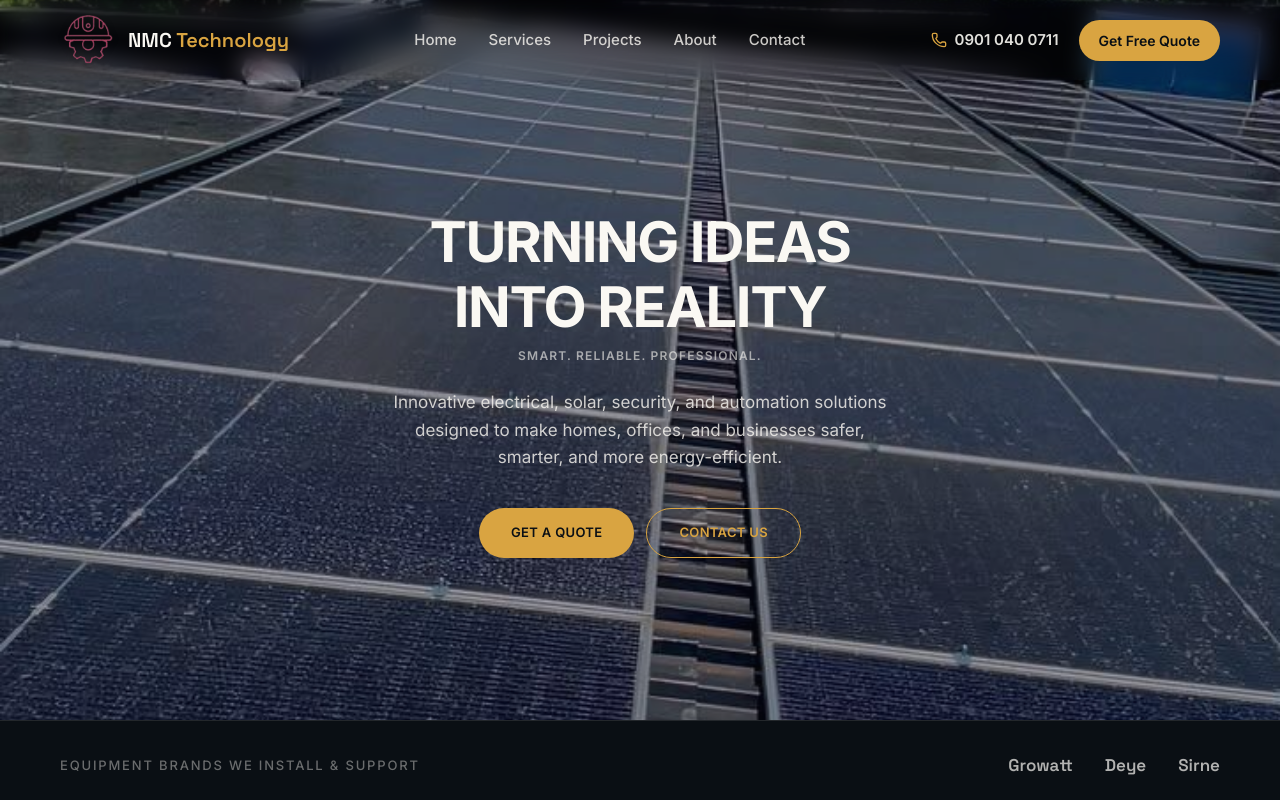
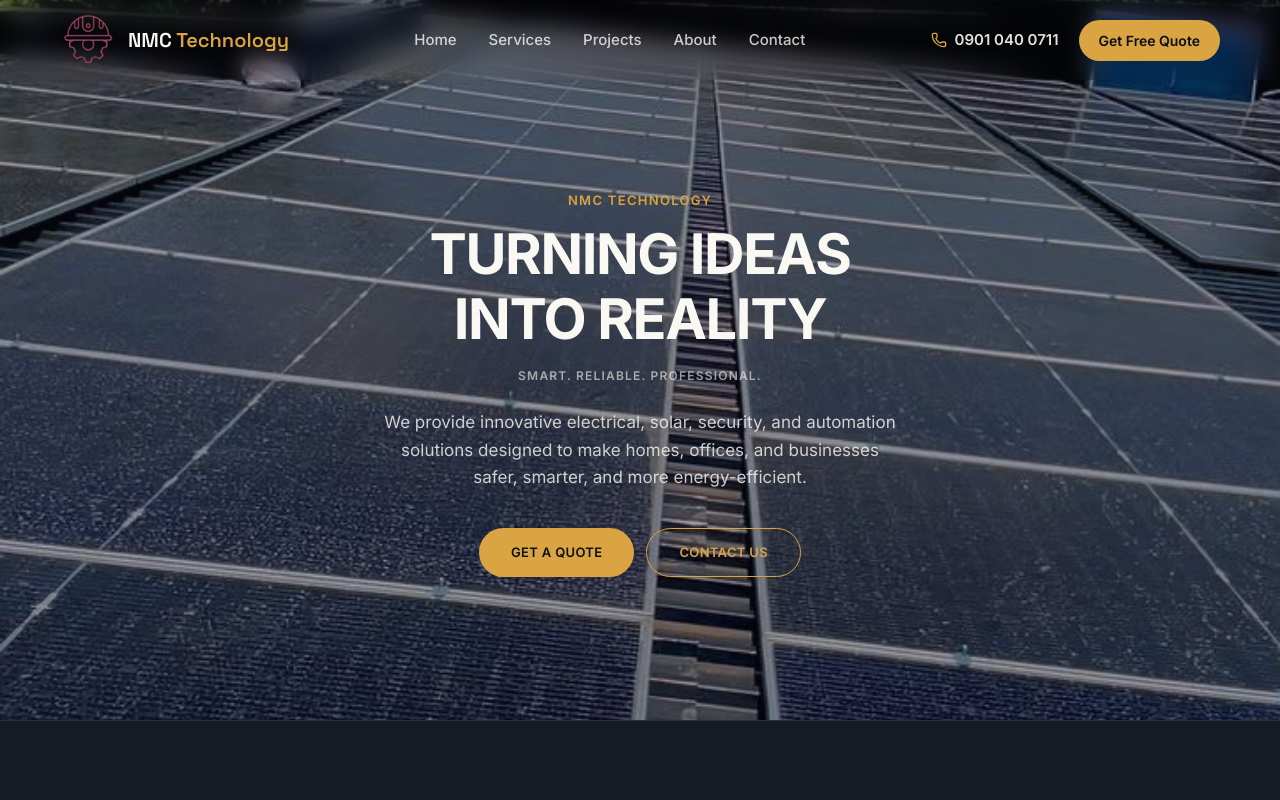
Before and after one commit to jamalcarterme/nmctechnologyltd, a Next.js app: page / in a window 1280 px wide. Shown: the top 800 px of the page. Built offline with nearby package versions, Linux system fonts and the light colour scheme.

Commit message:
Upload files via ZiptoGit

```diff
--- a/src/app/page.tsx
+++ b/src/app/page.tsx
@@ -11,7 +11,6 @@ import Process from "@/components/Process";
 import ServiceCategories from "@/components/ServiceCategories";
 import Services from "@/components/Services";
 import Testimonials from "@/components/Testimonials";
-import TrustBar from "@/components/TrustBar";
 import { homeFaqs, homeInfo } from "@/lib/content";
 
 export default function Home() {
@@ -20,7 +19,6 @@ export default function Home() {
       <Header />
       <main>
         <Hero />
-        <TrustBar />
         <ServiceCategories />
         <Services />
         <Packages />
--- a/src/components/Hero.tsx
+++ b/src/components/Hero.tsx
@@ -96,39 +96,49 @@ export default function Hero() {
       </div>
 
       <Container className="relative flex flex-col items-center text-center">
-        <motion.h1
+        <motion.p
           variants={reveal}
           custom={0}
           initial="hidden"
           animate="show"
-          className="balance max-w-3xl text-[34px] font-bold uppercase leading-[1.15] tracking-tight text-paper sm:text-[44px] lg:text-[56px]"
+          className="text-[13px] font-semibold uppercase tracking-widest text-gold"
+        >
+          NMC Technology
+        </motion.p>
+
+        <motion.h1
+          variants={reveal}
+          custom={1}
+          initial="hidden"
+          animate="show"
+          className="balance max-w-3xl mt-3 text-[34px] font-bold uppercase leading-[1.15] tracking-tight text-paper sm:text-[44px] lg:text-[56px]"
         >
           Turning Ideas Into Reality
         </motion.h1>
 
         <motion.p
           variants={reveal}
-          custom={1}
+          custom={2}
           initial="hidden"
           animate="show"
-          className="mt-2 text-[12px] font-semibold uppercase tracking-widest text-paper/60"
+          className="mt-4 text-[12px] font-semibold uppercase tracking-widest text-paper/60"
         >
           Smart. Reliable. Professional.
         </motion.p>
 
         <motion.p
           variants={reveal}
-          custom={2}
+          custom={3}
           initial="hidden"
           animate="show"
           className="mt-6 max-w-lg text-[16px] leading-relaxed text-paper/80 sm:text-[17px]"
         >
-          Innovative electrical, solar, security, and automation solutions designed to make homes, offices, and businesses safer, smarter, and more energy-efficient.
+          We provide innovative electrical, solar, security, and automation solutions designed to make homes, offices, and businesses safer, smarter, and more energy-efficient.
         </motion.p>
 
         <motion.div
           variants={reveal}
-          custom={3}
+          custom={4}
           initial="hidden"
           animate="show"
           className="mt-9 flex flex-col gap-3 sm:flex-row"
```
